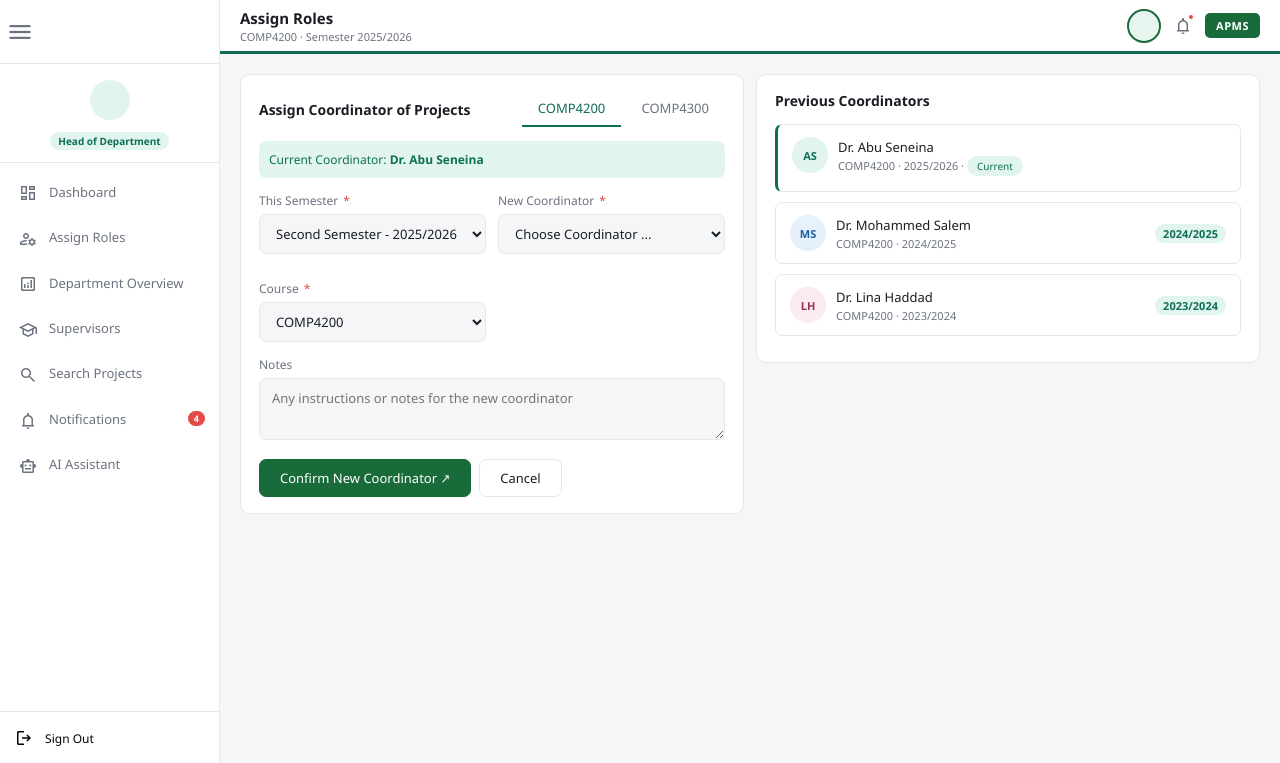
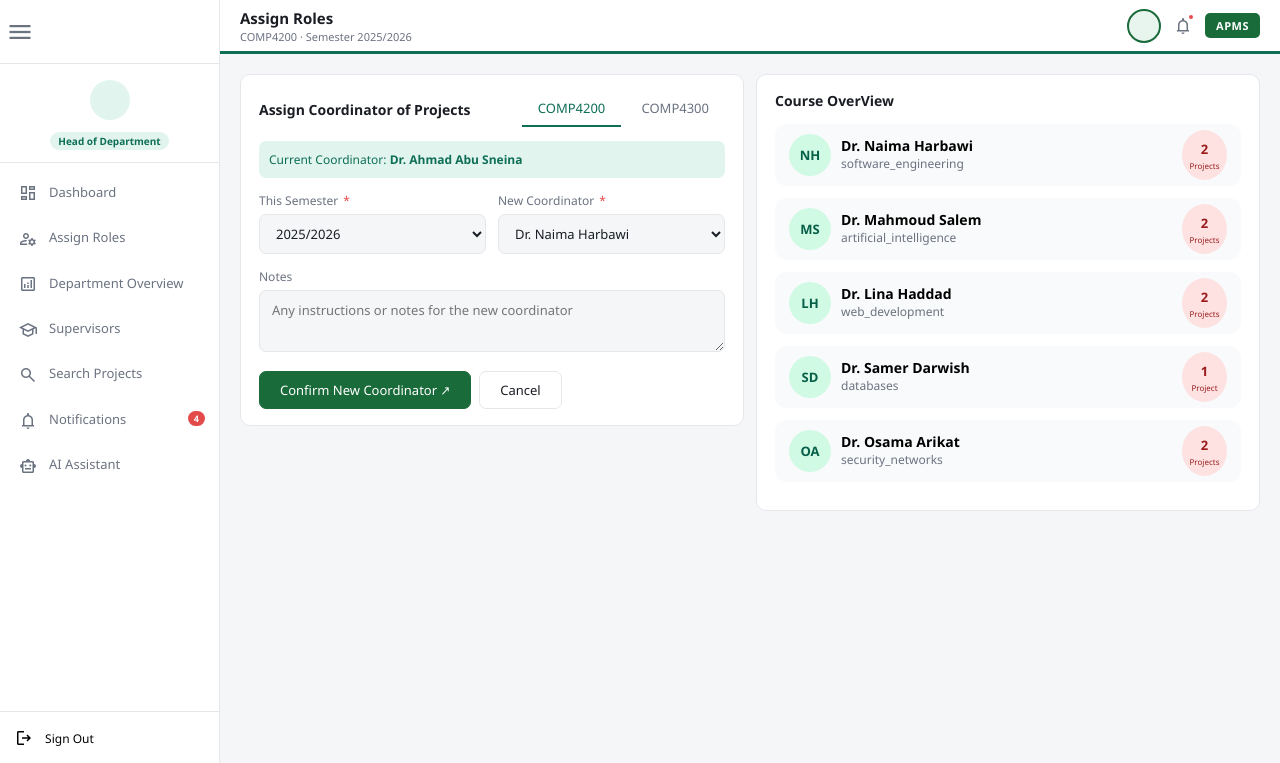
Before and after one commit to Rahaf-Badwan/Graduation_Project, a Flask app: template templates/head/assign.html in a window 1280 px wide. Shown: the top 763 px of the page. Run offline with Flask 3, Linux system fonts and the light colour scheme; the template is opened without the code that fills it, so the values that code supplies are empty; data comes from the database, SQL or seed files in the repository.

Commit message:
Update assign roles and fix UI

```diff
--- a/app.py
+++ b/app.py
@@ -12,7 +12,7 @@ from auth import login_required
 from routes.student import student_bp
 from routes.head import head_bp
 from ai_engine import ask_apms_ai
-
+from routes.assign_rols import assign_rols_bp
 app = Flask(__name__)
 app.secret_key = os.environ.get("SECRET_KEY", os.urandom(24))
 
@@ -29,7 +29,7 @@ mail = Mail(app)
 # ─── Register Blueprints ─────────────────────────────────────────────────
 app.register_blueprint(student_bp)
 app.register_blueprint(head_bp)
-
+app.register_blueprint(assign_rols_bp)
 
 # ─── Helpers ─────────────────────────────────────────────────────────────
 def fetch_supervisors():
@@ -913,6 +913,8 @@ def coordinator_page(page):
     return render_template(template)
 
 
+
+
 # ─── Run ─────────────────────────────────────────────────────────────────
 if __name__ == "__main__":
     app.run(debug=True, port=5000)
--- a/db.py
+++ b/db.py
@@ -3,7 +3,7 @@ import mysql.connector
 DB_CONFIG = {
     "host":     "localhost",
     "user":     "root",
-    "password": "rahaf123",
+    "password": "root123",
     "database": "apms_db",
     "charset":  "utf8mb4",
 }
--- /dev/null
+++ b/routes/assign_rols.py
@@ -0,0 +1,94 @@
+from datetime import timedelta
+import datetime
+from flask import Blueprint, jsonify, request
+from db import get_db
+
+assign_rols_bp = Blueprint("assign_rols_bp", __name__)
+conn = get_db()
+cursor = conn.cursor(dictionary=True)
+#get the course info
+@assign_rols_bp.route("/api/course/<course_code>")
+def get_course(course_code):
+
+    #get semesters
+    cursor.execute("""
+                  SELECT semester_id, academic_year, semester_number
+                  FROM  semesters
+                  WHERE course_code = %s
+                           """, (course_code,))
+    semesters = cursor.fetchall()
+
+    #the current coordinator of this course
+    cursor.execute("""
+                        SELECT u.full_name,
+                               f.title,
+                               ca.assigned_at
+                        FROM coordinator_assignments ca
+                        JOIN faculty f ON ca.faculty_id = f.faculty_id
+                        JOIN users u ON u.user_id = f.user_id
+                        JOIN semesters s ON s.semester_id = ca.semester_id
+                        WHERE s.course_code = %s
+                        ORDER BY ca.assigned_at DESC
+                        LIMIT 1
+                             """, (course_code,))
+    coordinator = cursor.fetchone()
+
+    #the doctors
+    cursor.execute("""
+                    SELECT
+                         f.faculty_id,
+                          u.full_name,
+                          f.specialization,
+                         COUNT(p.project_id) AS project_count
+                    FROM faculty f
+                    JOIN users u ON u.user_id = f.user_id
+                    JOIN projects p ON p.supervisor_id = f.faculty_id
+                    JOIN semesters s ON s.semester_id = p.semester_id
+                        AND s.course_code = %s
+                    GROUP BY f.faculty_id, u.full_name, f.specialization
+                         """, (course_code,))
+    doctors = cursor.fetchall()
+
+    return jsonify({
+        "semesters": [dict(row) for row in semesters],
+        "coordinator": dict(coordinator) if coordinator else None,
+        "doctors" : [dict(row) for row in doctors]
+    })
+
+#assign & update coordinator
+@assign_rols_bp.route("/api/assign-coordinator", methods=["POST"])
+def assign_coordinator():
+    faculty_id = request.form["faculty_id"]
+    semester_id = request.form["semester_id"]
+    assigned_by = request.form.get["assigned_by", 1]
+
+    #check if already exists
+    cursor.execute("""
+                        SELECT * FROM coordinator_assignments
+                        WHERE semester_id = %s
+                        """, (semester_id,))
+    existing = cursor.fetchone()
+
+    if existing:
+        now = datetime.datetime.now()
+        last_assigned = existing["assigned_at"]
+        days_diff = (now - last_assigned).days
+        if days_diff > 20 :
+            return jsonify({"error": "Cannot change coordinator after 20 days "})
+
+    #update coordinator
+        cursor.execute("""
+        UPDATE coordinator_assignments
+        SET faculty_id = %s, assigned_at = NOW(), assigned_by = %s
+        WHERE semester_id = %s
+               """, (faculty_id, assigned_by, semester_id))
+    else:
+        #insert first time
+        cursor.execute("""
+            INSERT INTO coordinator_assignments
+                   (faculty_id, semester_id, assigned_by)
+                   VALUES (%s, %s, %s)
+                   """, (faculty_id, semester_id, assigned_by))
+
+    conn.commit()
+    return jsonify({"success": True})
--- a/static/assets/head/app.js
+++ b/static/assets/head/app.js
@@ -1,9 +1,133 @@
 // ─── Head of Department — page-specific JS ────────────────────────────────
 // toggleSidebar / applySidebarState / bindSidebarHover / askAI / setQ
 // are all provided by the shared assets/js/app.js — do NOT redeclare here.
+let currentCourse = "COMP4200";
+let currentAssignedAt="null";
 
+window.onload = function () {
+  loadCourse(currentCourse);
+};
 // ─── Tab bar (Overview page) ──────────────────────────────────────────────
-function selectTab(id, el) {
-  document.querySelectorAll('.tab-bar .tab').forEach(t => t.classList.remove('on', 'active'));
-  if (el) { el.classList.add('on'); el.classList.add('active'); }
+function selectTab(courseCode, el) {
+  currentCourse = courseCode;
+  document.querySelectorAll('.tab').forEach(t =>
+     t.classList.remove('active')
+    );
+  el.classList.add('active');
+  loadCourse(courseCode);
 }
+
+
+function loadCourse(courseCode){
+    fetch(`/api/course/${courseCode}`)
+        .then(res => res.json())
+        .then(data => {
+          //coordinator
+          currentAssignedAt =
+          data.coordinator ? data.coordinator.assigned_at : null;
+          updateCoordinatorUI(data.coordinator);
+
+          //semesters
+          let sem = document.getElementById("semesterSelect");
+          sem.innerHTML = "";
+
+          data.semesters.forEach(s => {
+            sem.innerHTML += `
+            <option value="${s.semester_id}">
+            ${s.academic_year}
+            </option>
+            `;
+          });
+          //doctors list
+          let doctorList = document.getElementById("doctorList");
+          let doctorSelect = document.getElementById("doctorSelect");
+
+          doctorList.innerHTML = "";
+          doctorSelect.innerHTML = "";
+
+          data.doctors.forEach(d => {
+            if(d.role === "head_of_department") return;
+            let name = d.full_name
+            .replace(/Dr\.?/g, "")
+            .replace(/Prof\.?/g, "")
+            .trim();
+            let initials = name
+                .split(" ")
+                .map(n => n[0])
+                .join("")
+                .substring(0, 2)
+                .toUpperCase();
+            const colors = ["#d1fae5", "#dbeafe"
+              ,"#fef3c7", "#fce7f3", "#e0e7ff"
+              ];
+
+            let color = colors[Math.floor(Math.random() * colors.length)];
+            //have projects
+            let badgeHTML = "";
+            if(d.project_count > 0){
+              badgeHTML = `
+              <div class="badge">
+                 ${d.project_count}
+                <span class="label">
+                  ${d.project_count == 1 ? "Project" : "Projects"}
+                </span>
+
+              </div>
+              `;
+          }
+          doctorList.innerHTML += `
+            <div class="doctor-card">
+                <div class="left">
+                  <div class="avatar">${initials}</div>
+                  <div class="doctor-info">
+                    <div class="name">${d.full_name}</div>
+                    <div class="spec">${d.specialization}</div>
+                  </div>
+                </div>
+                <div class="right">
+                 ${badgeHTML}
+                </div>
+            </div>
+          `;
+
+          //select
+          doctorSelect.innerHTML +=`
+            <option value="${d.faculty_id}">
+            ${d.full_name}
+            </option>
+          `;
+        });
+
+      })
+      .catch(err => console.error(err));
+  }
+
+
+
+
+// assign coordinator
+function assignCoordinator(facultyId){
+  let semesterId = document.getElementById("semesterSelect").value;
+
+  fetch("/api/assign-coordinator", {
+    method: "POST",
+    headers: {
+      "Content-Type": "application/x-www-form-urlencoded"
+    },
+    body: `faculty_id=${facultyId}&semester_id=${semesterId}&assigned_by=2`
+  })
+  .then(res => res.json())
+  .then(data => {
+    if(data.error){
+      alert(data.error);
+    }else{
+      alert("Coordinator Assigned successfully");
+      loadCourse(currentCourse);
+    }
+  });
+}
+function updateCoordinatorUI(coordinator){
+  document.getElementById("coordinator").innerText =
+  coordinator ? coordinator.full_name : "None";
+
+}
--- a/static/assets/head/styles.css
+++ b/static/assets/head/styles.css
@@ -185,6 +185,97 @@
 .bar-row-fill   { height: 100%; border-radius: 3px; }
 .bar-row-val    { font-size: 12px; font-weight: 500; color: var(--color-text-primary); min-width: 28px; text-align: right; }
 
+.badge{
+  width: 50px;
+  height: 50px;
+  border-radius: 50%;
+  display: flex;
+  flex-direction: column;
+  align-items: center;
+  justify-content: center;
+  background: #fee2e2;
+  color:#991b1b;
+  font-size: 13px;
+  font-weight: bold;
+
+}
+
+.badge .label{
+  font-size: 8px;
+  font-weight: normal;
+  margin-top: 2px;
+}
+select{
+  padding: 8px;
+  border-radius: 8px;
+  border: 1px solid #ddd;
+  outline: none;
+}
+.doctor-card{
+  display: flex;
+  justify-content: space-between;
+  align-items: center;
+  background: #f9fafb;
+  border-radius: 12px;
+  transition: 0.2s ease;
+  margin-bottom: 12px;
+  padding: 10px 14px;
+}
+
+.doctor-card:hover{
+  transform: scale(1.01);
+  background: #f3f4f6;
+}
+
+.doctor-info{
+  display: flex;
+  flex-direction: column;
+  justify-content: center;
+}
+.left{
+  display: flex;
+  align-items: center;
+  gap: 10px;
+}
+
+
+.avatar{
+  width: 42px;
+  height: 42px;
+  border-radius: 50%;
+  display: flex;
+  align-items: center;
+  justify-content: center;
+  font-weight: bold;
+  font-size: 13px;
+  background: #d1fae5;
+  color:#065f46;
+}
+
+.left .name{
+  font-weight: 600;
+  font-size: 14px;
+  display: block;
+  line-height: 1.2;
+}
+
+.left .spec{
+  font-size: 12px;
+  color:#6b7280;
+  display: block;
+  line-height: 1.2;
+  margin-top: 2px;
+}
+
+.right{
+  display: flex;
+  align-items: center;
+  gap: 10px;
+  width: 45px;
+  height: 42px;
+  border-radius: 50%;
+
+}
 /* ── Responsive tweaks ───────────────────────────────────────────────── */
 @media (max-width: 900px) {
   .two-col  { grid-template-columns: 1fr !important; }
--- a/templates/head/assign.html
+++ b/templates/head/assign.html
@@ -11,44 +11,34 @@
         <div class="card-hd">
           <span class="card-title">Assign Coordinator of Projects</span>
           <div class="tabs">
-            <button class="tab active" onclick="selectTab('intro', this)">COMP4200</button>
-            <button class="tab" onclick="selectTab('grad', this)">COMP4300</button>
+            <button class="tab active" onclick="selectTab('COMP4200', this)">COMP4200</button>
+            <button class="tab" onclick="selectTab('COMP4300', this)">COMP4300</button>
           </div>
         </div>
         <div style="padding:10px;background:var(--teal-light);border-radius:var(--rm);margin-bottom:14px;font-size:12px;color:var(--teal)">
-          Current Coordinator: <strong>Dr. Abu Seneina</strong>
+          Current Coordinator: <strong id="coordinator"> </strong>
         </div>
         <div class="form-grid">
           <div class="field-wrap">
             <div class="field-label">This Semester <span class="req">*</span></div>
-            <select class="field-select">
-              <option>Second Semester - 2025/2026</option>
-              <option>First Semester - 2026/2027</option>
+            <select id="semesterSelect" class="field-select">
+              <option></option>
             </select>
           </div>
           <div class="field-wrap">
             <div class="field-label">New Coordinator <span class="req">*</span></div>
-            <select class="field-select">
-              <option>Choose Coordinator ...</option>
-              <option>Dr. Mohammed Salem</option>
-              <option>Dr. Lina Haddad</option>
-              <option>Dr. Naima Harbawi</option>
+            <select id="doctorSelect" class="field-select">
+             <option></option>
             </select>
           </div>
-          <div class="field-wrap">
-            <div class="field-label">Course <span class="req">*</span></div>
-            <select class="field-select" id="courseSelect">
-              <option>COMP4200</option>
-              <option>COMP4300</option>
-            </select>
-          </div>
+
         </div>
         <div class="field-wrap">
           <div class="field-label">Notes</div>
           <textarea class="field-textarea" style="min-height:60px" placeholder="Any instructions or notes for the new coordinator"></textarea>
         </div>
         <div class="btn-row">
-          <button class="btn btn-primary">Confirm New Coordinator &#x2197;</button>
+          <button class="btn btn-primary" onclick="assignCoordinator(document.getElementById('doctorSelect').value)">Confirm New Coordinator &#x2197;</button>
           <button class="btn btn-outline">Cancel</button>
         </div>
       </div>
@@ -56,35 +46,11 @@
 
     <div>
       <div class="card">
-        <div class="card-hd"><span class="card-title">Previous Coordinators</span></div>
-        <div class="assign-card new">
-          <div style="display:flex;align-items:center;gap:10px;margin-bottom:6px">
-            <div class="person-avatar" style="background:var(--teal-light);color:var(--teal);width:36px;height:36px">AS</div>
-            <div style="flex:1">
-              <div class="person-name">Dr. Abu Seneina</div>
-              <div class="person-info">COMP4200 &middot; 2025/2026 &middot; <span class="pill p-active" style="font-size:10px">Current</span></div>
-            </div>
-          </div>
+        <div class="card-hd">
+          <span class="card-title">Course OverView</span>
         </div>
-        <div class="assign-card">
-          <div style="display:flex;align-items:center;gap:10px">
-            <div class="person-avatar" style="background:var(--blue-light);color:var(--blue);width:36px;height:36px">MS</div>
-            <div style="flex:1">
-              <div class="person-name">Dr. Mohammed Salem</div>
-              <div class="person-info">COMP4200 &middot; 2024/2025</div>
-            </div>
-            <span class="year-tag">2024/2025</span>
-          </div>
-        </div>
-        <div class="assign-card">
-          <div style="display:flex;align-items:center;gap:10px">
-            <div class="person-avatar" style="background:#FBEAF0;color:#993556;width:36px;height:36px">LH</div>
-            <div style="flex:1">
-              <div class="person-name">Dr. Lina Haddad</div>
-              <div class="person-info">COMP4200 &middot; 2023/2024</div>
-            </div>
-            <span class="year-tag">2023/2024</span>
-          </div>
+        <div id="doctorList">
+
         </div>
       </div>
     </div>
```
